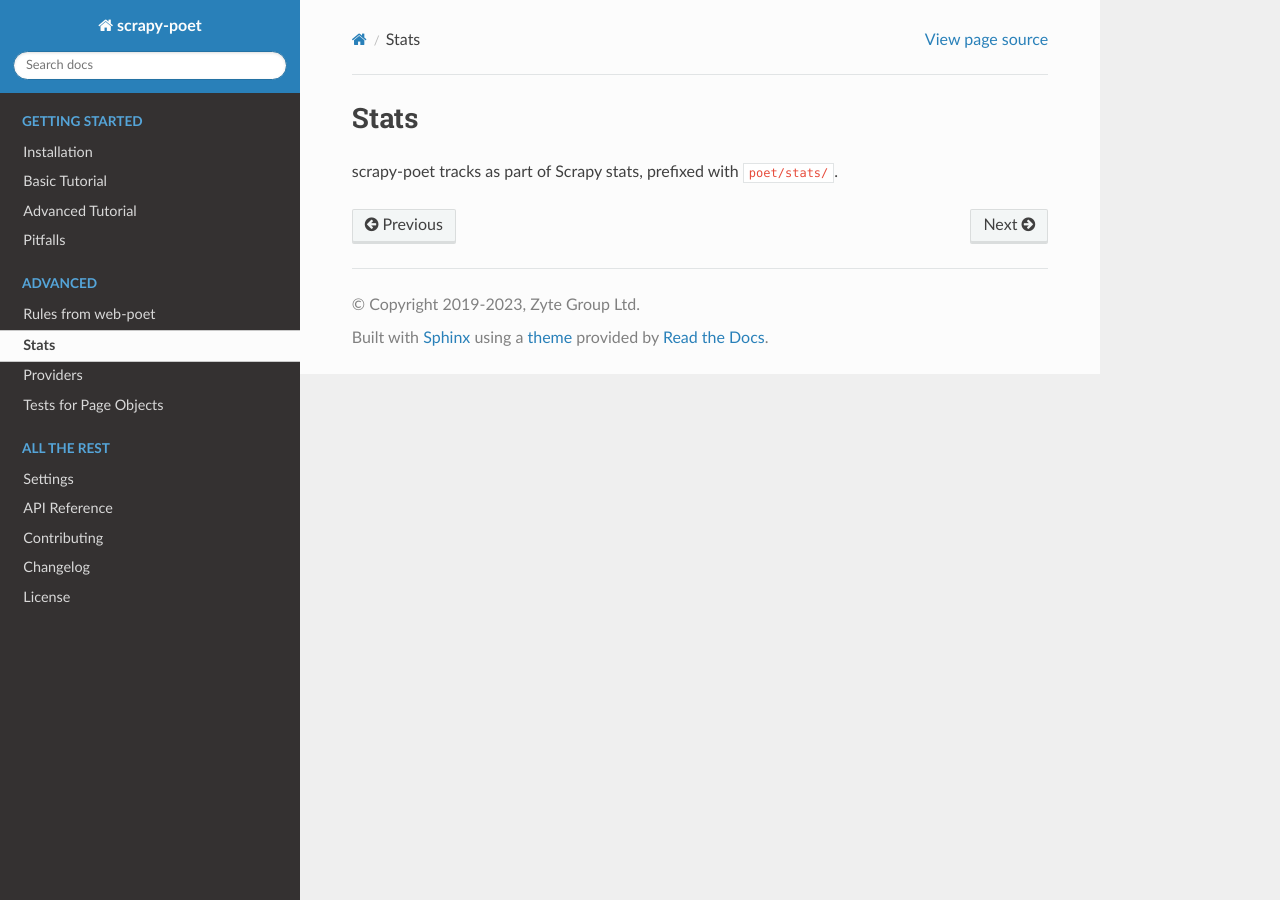
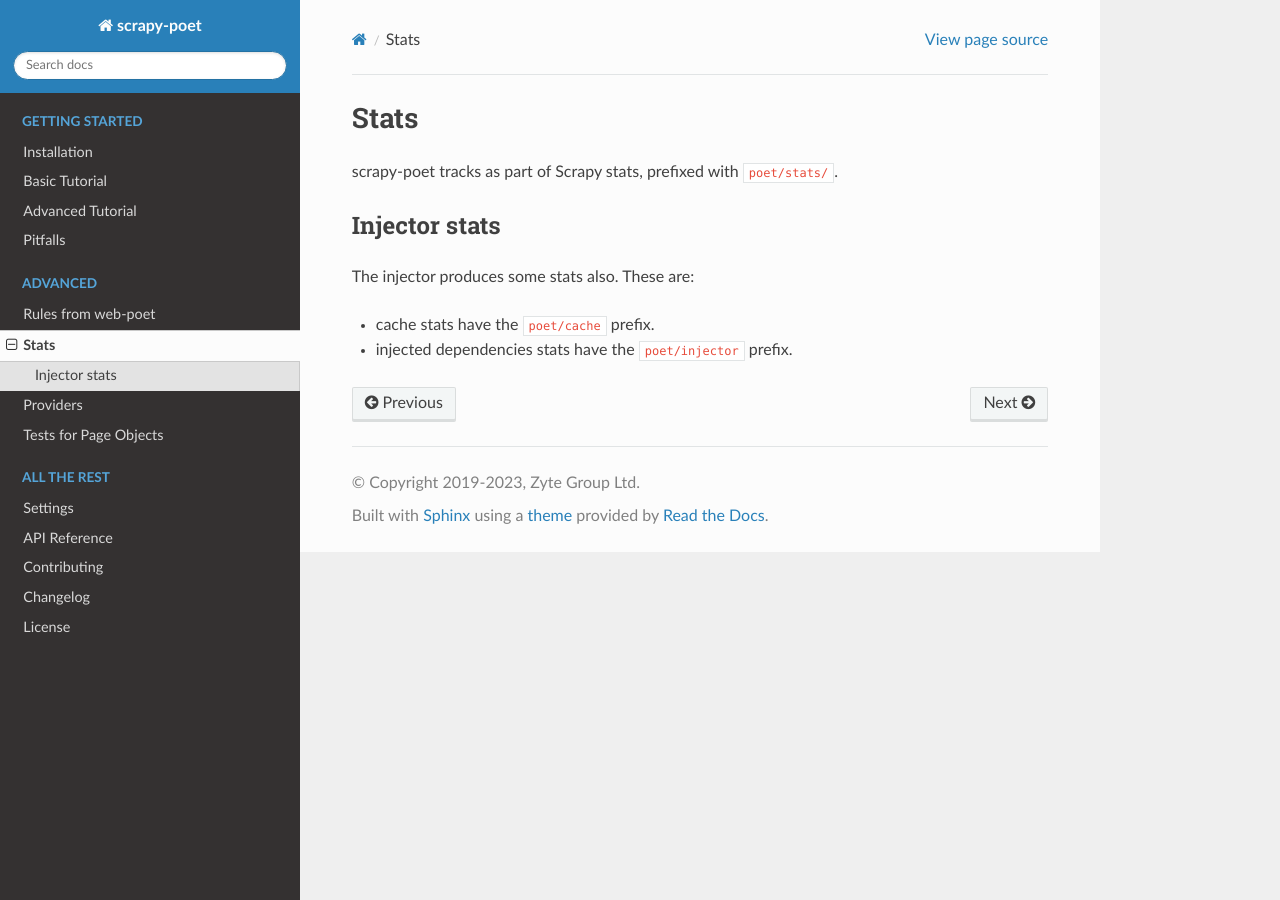
Before and after one commit to scrapinghub/scrapy-poet, a Sphinx documentation site: the page built from docs/stats.rst, in a window 1280 px wide. Built offline with Sphinx 7.4.7 and the Read the Docs theme 2.0.0, drawn with Linux system fonts in a browser that asks for light colours; the version number could not be read and is left out.

Commit message:
A note on injector stats.

```diff
--- a/docs/stats.rst
+++ b/docs/stats.rst
@@ -6,3 +6,11 @@ Stats
 
 scrapy-poet tracks :external+web-poet:ref:`web-poet stats <stats>` as part of
 :ref:`Scrapy stats <topics-stats>`, prefixed with ``poet/stats/``.
+
+Injector stats
+==============
+
+The injector produces some stats also. These are:
+
+* cache stats have the ``poet/cache`` prefix.
+* injected dependencies stats have the ``poet/injector`` prefix.
```
